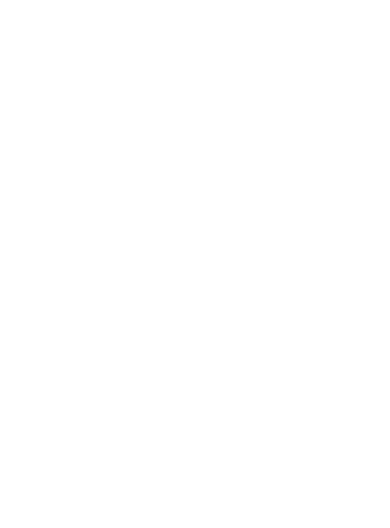
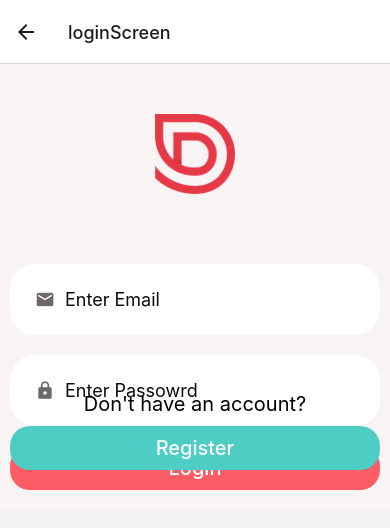
Before and after one commit to Varunvaru524/Done-With-It, a React Native app: screen /loginScreen in a window 390 px wide. Shown: the top 528 px of the page. Built offline with nearby package versions, Linux system fonts and the light colour scheme.

Commit message:
Added register button to login page

```diff
--- a/src/Pages/LoginPage.jsx
+++ b/src/Pages/LoginPage.jsx
@@ -38,6 +38,10 @@
                     />
                     <AppButton onPress={() => this.handleSublit()} >Login</AppButton>
                 </View>
+                <View style={styles.registerContainer}>
+                    <Text style={styles.registerText}>Don't have an account?</Text>
+                    <AppButton onPress={() => this.props.navigation.navigate('registerScreen')} bgColor='secondary'>Register</AppButton>
+                </View>
             </PageLayout>
 
         );
@@ -52,8 +56,18 @@
         marginBottom: 50,
         alignSelf: 'center'
     },
-    inputContainer:{
-        padding:10
+    inputContainer: {
+        padding: 10
+    },
+    registerText:{
+        textAlign:'center',
+        fontSize:20
+    },
+    registerContainer: {
+        position:'absolute',
+        width:'100%',
+        bottom:20,
+        padding:10,
     }
 })
 
--- a/src/exp.jsx
+++ b/src/exp.jsx
@@ -8,7 +8,6 @@
 import MessagesPage from './Pages/MessagesPage';
 import ViewImagePage from './Pages/ViewImagePage';
 import WelcomePage from './Pages/WelcomePage';
-
 import WelcomeScreenRoute from './routes/WelcomeScreenRoute';
 
 
@@ -18,10 +17,7 @@
 
     render() {
         return (
-            <PageLayout>
-                <WelcomeScreenRoute/>
-                {/* <Text>Exp</Text> */}
-            </PageLayout>
+                <Text>Exp</Text>
         );
     }
 }
--- a/src/index.js
+++ b/src/index.js
@@ -1,13 +1,16 @@
 import React, { Component } from 'react';
+import { NavigationContainer } from '@react-navigation/native'
+import WelcomeScreenRoute from './routes/WelcomeScreenRoute';
+
+
 import Experimental from './exp';
-import { NavigationContainer } from '@react-navigation/native'
-
 
 class Index extends Component {
     render() {
         return (
             <NavigationContainer>
-                <Experimental />
+                <WelcomeScreenRoute/>
+                {/* <Experimental/> */}
             </NavigationContainer>
         );
     }
```
